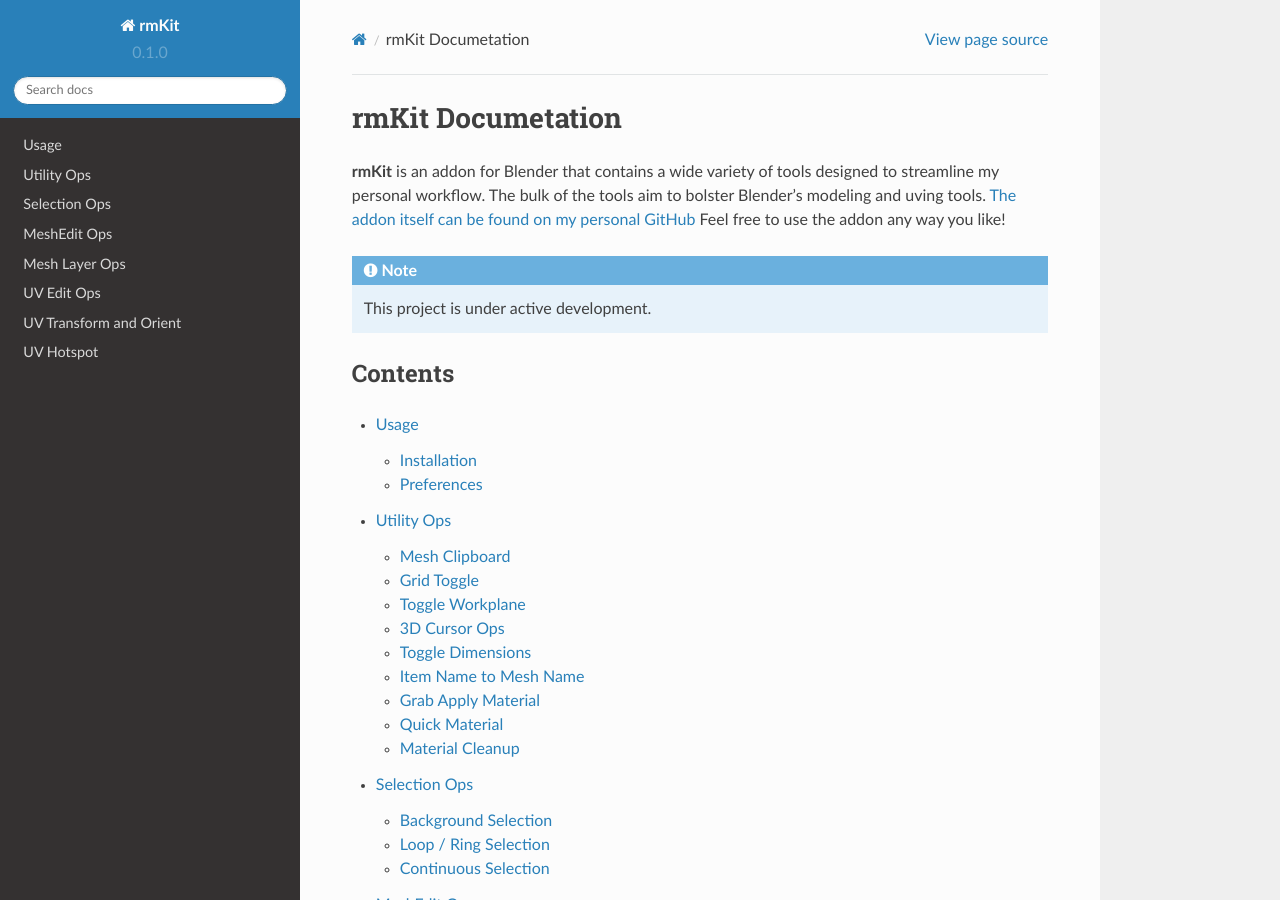
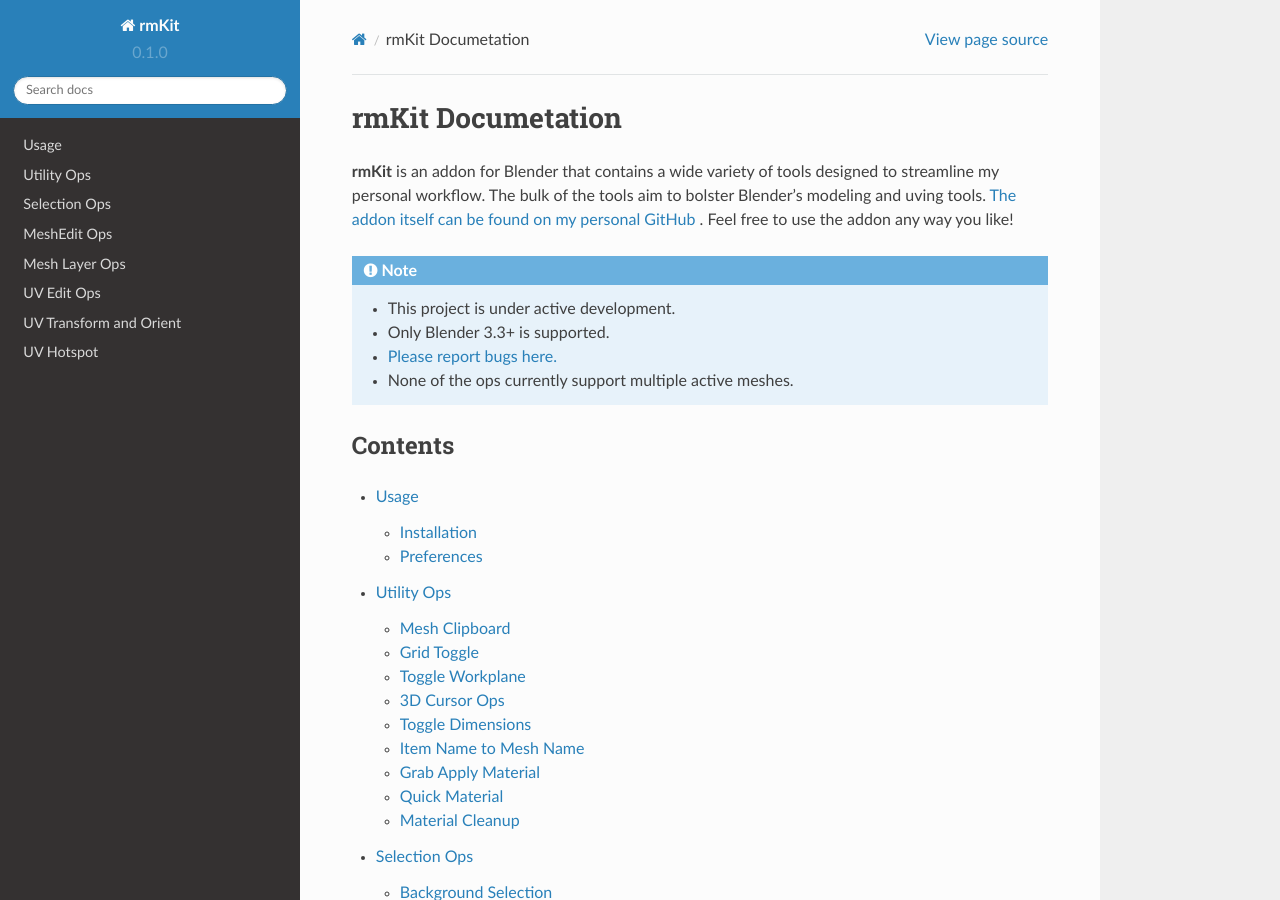
Before and after one commit to roosterMAP/rmKit-docs, a Sphinx documentation site: the page built from docs/source/index.rst, in a window 1280 px wide and 900 px high. Built offline with Sphinx 7.4.7 and the Read the Docs theme 2.0.0, drawn with Linux system fonts in a browser that asks for light colours.

Commit message:
small info update
typo fixes and additional info in index

```diff
--- a/docs/source/index.rst
+++ b/docs/source/index.rst
@@ -3,12 +3,15 @@
 
 **rmKit** is an addon for Blender that contains a wide variety of tools designed to streamline my personal workflow.
 The bulk of the tools aim to bolster Blender's modeling and uving tools.
-`The addon itself can be found on my personal GitHub <https://github.com/roosterMAP/rmKit>`_
+`The addon itself can be found on my personal GitHub <https://github.com/roosterMAP/rmKit>`_ .
 Feel free to use the addon any way you like!
 
 .. note::
 
-	This project is under active development.
+	* This project is under active development.
+	* Only Blender 3.3+ is supported.
+	* `Please report bugs here. <https://github.com/roosterMAP/rmKit/issues>`_
+	* None of the ops currently support multiple active meshes.
 
 Contents
 --------
--- a/docs/source/sel.rst
+++ b/docs/source/sel.rst
@@ -31,6 +31,7 @@
 Alternate edge loop and edge ring selection algorithms.
 
 * ``Loop``: Extend current edge selection by loop. Utilizes 3DS Max algorithm.
+
 	* Setting **Force Boundary** arg to True will always extend loops along open edges.
 
 * ``Ring``: Extend current edge selection by ring. Utilizes 3DS Max algorithm.
--- a/docs/source/uv.rst
+++ b/docs/source/uv.rst
@@ -92,11 +92,7 @@
 Rectangularize
 --------------
 
-``Rectangularize`` attempts to map the uvs of the current face selection to a rectangle. Is does this by doing a conformal uv unwrap, identifying four corners,
-flattening the edges in between and relaxing the inner uv verts.
-
-.. note::
-	* Bind to a key in the addon Preferences in the ``UV Editor`` context or find it in the rmKit section of the UV Editor tools panel.
+``Rectangularize`` is totally FUBAR. Do not use.
 
 
 .. _stitch:
```
